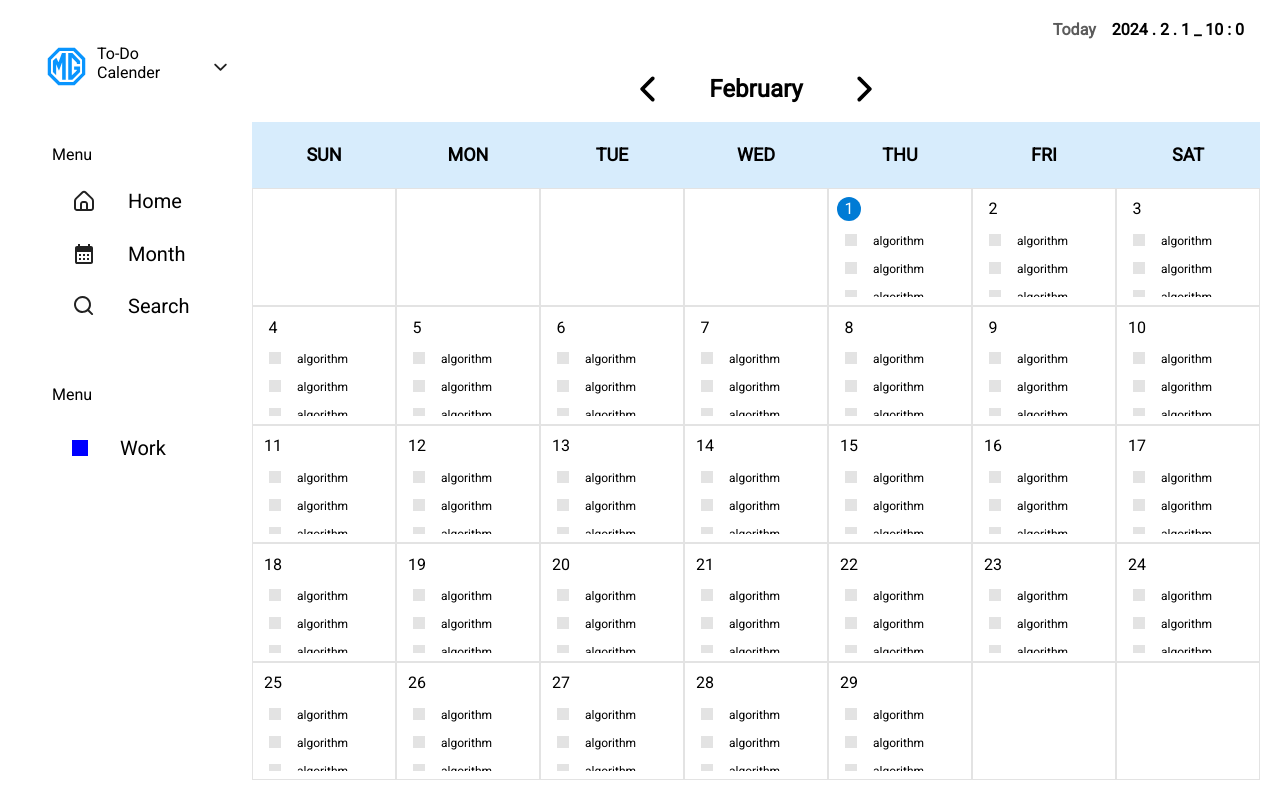
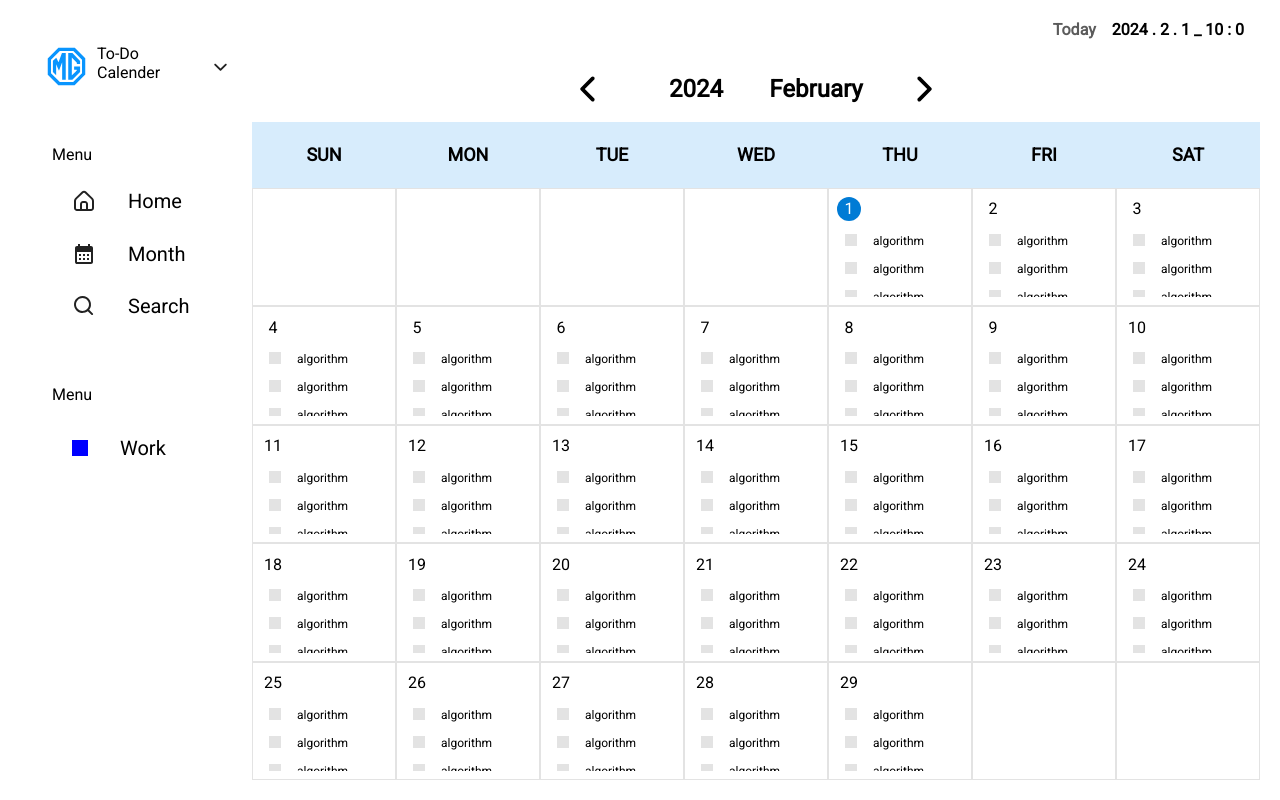
Before and after one commit to nile27/My-Calender, a React (Create React App) app: page /month in a window 1280 px wide. Built offline with nearby package versions, Linux system fonts and the light colour scheme.

Commit message:
Month 달 넘기기 함수 작업

```diff
--- a/src/Pages/Month.tsx
+++ b/src/Pages/Month.tsx
@@ -24,11 +24,17 @@ const MonthBox = styled.div`
     justify-content: center;
     align-items: center;
     gap: 2rem;
-    span {
-      font-size: var(--header-size);
-      font-weight: 600;
-      min-width: 120px;
-      text-align: center;
+    .timeBox {
+      display: flex;
+      justify-content: center;
+      align-items: center;
+      gap: 0;
+      span {
+        font-size: var(--header-size);
+        font-weight: 600;
+        min-width: 120px;
+        text-align: center;
+      }
     }
   }
 `;
@@ -89,20 +95,27 @@ const ReverseArrow = styled(Arrowimg)`
 
 export default function Month() {
   const monthList = (nowDate: Date, count: number) => {
-    const nowYear = nowDate.getFullYear() + Math.floor(count / 12);
-    const nowMonth =
-      nowDate.getMonth() + (count % 12) >= 12
-        ? nowDate.getMonth() + count - 12
-        : nowDate.getMonth() + (count % 12) < 0
-          ? nowDate.getMonth() + count + 12
-          : nowDate.getMonth() + count;
-    console.log(nowMonth, nowYear, Math.floor(count / 12), count);
+    const nowYear =
+      nowDate.getFullYear() + Math.floor((nowDate.getMonth() + count) / 12);
+    let nowMonth: number = 0;
+
+    if (nowDate.getMonth() + (count % 12) + 1 > 12) {
+      nowMonth = nowDate.getMonth() + (count % 12) - 12;
+      console.log("1");
+    } else if (nowDate.getMonth() + (count % 12) + 1 <= 0) {
+      nowMonth = nowDate.getMonth() + (count % 12) + 12;
+      console.log("2");
+    } else {
+      nowMonth = nowDate.getMonth() + (count % 12);
+      console.log("3");
+    }
+
     const dayOneWeek = new Date(nowYear, nowMonth, 1).getDay();
-    // const dayLastWeek = new Date(nowYear, nowMonth + 1, 0).getDay();
+
     let weekArr: number[] = [];
     const result: [number[]] = [[]];
     result.pop();
-    //const prevMonthEnd = new Date(nowYear, nowMonth, 0).getDate();
+
     const nowMonthEnd = new Date(nowYear, nowMonth + 1, 0).getDate();
 
     for (let i = dayOneWeek - 1; i >= 0; i--) {
@@ -125,12 +138,13 @@ export default function Month() {
       result.push(weekArr);
     }
 
-    return { result, nowMonth };
+    return { result, nowMonth, nowYear };
   };
 
   const date = new Date();
   const [dateCount, setDateCount] = useState<number>(0);
-  const allDay: [number[]] = monthList(date, dateCount).result;
+  const { result, nowMonth, nowYear } = monthList(date, dateCount);
+  const allDay: [number[]] = result;
   const dayWeek: string[] = ["SUN", "MON", "TUE", "WED", "THU", "FRI", "SAT"];
   const monthArr: string[] = [
     "Jaunary",
@@ -153,7 +167,11 @@ export default function Month() {
           <ArrowBtn onClick={() => setDateCount(dateCount - 1)}>
             <Arrowimg />
           </ArrowBtn>
-          <span>{monthArr[monthList(date, dateCount).nowMonth]}</span>
+          <div className="timeBox">
+            <span>{nowYear}</span>
+            <span>{monthArr[nowMonth]}</span>
+          </div>
+
           <ArrowBtn onClick={() => setDateCount(dateCount + 1)}>
             <ReverseArrow />
           </ArrowBtn>
```
